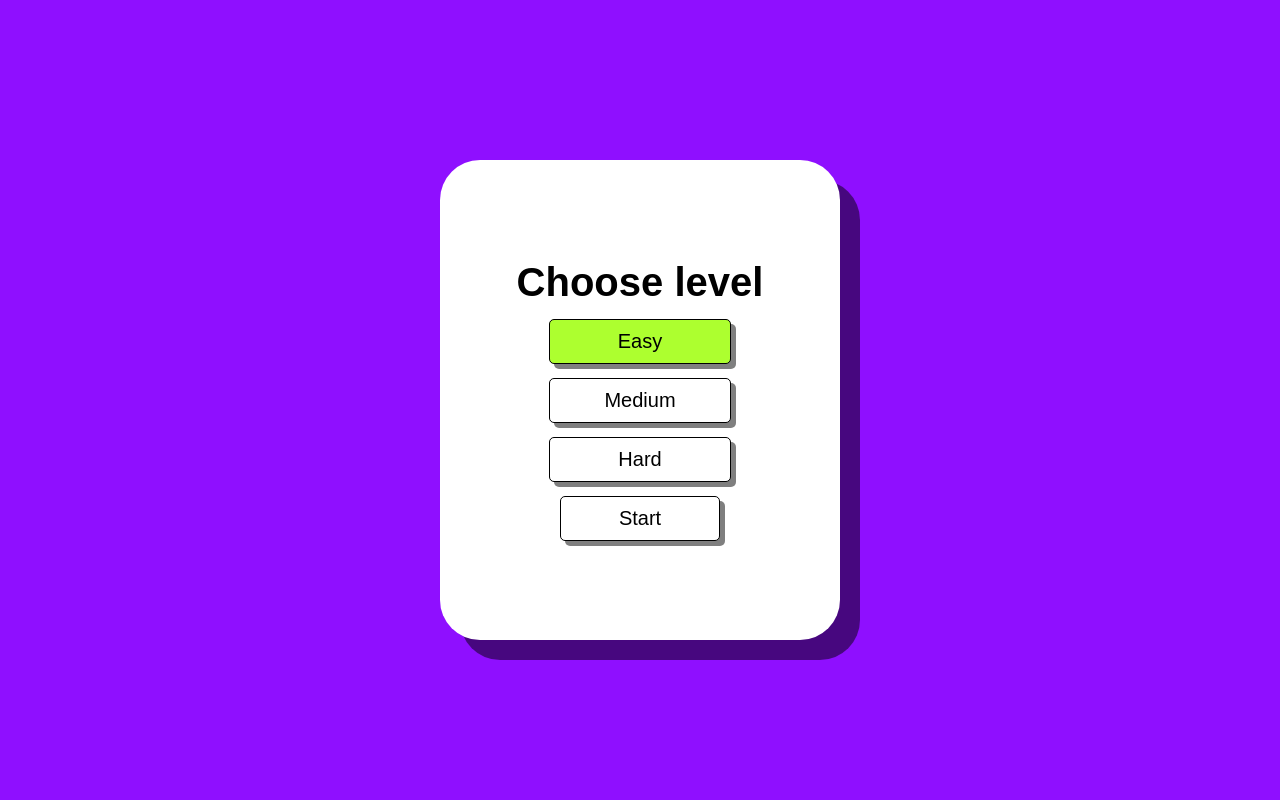
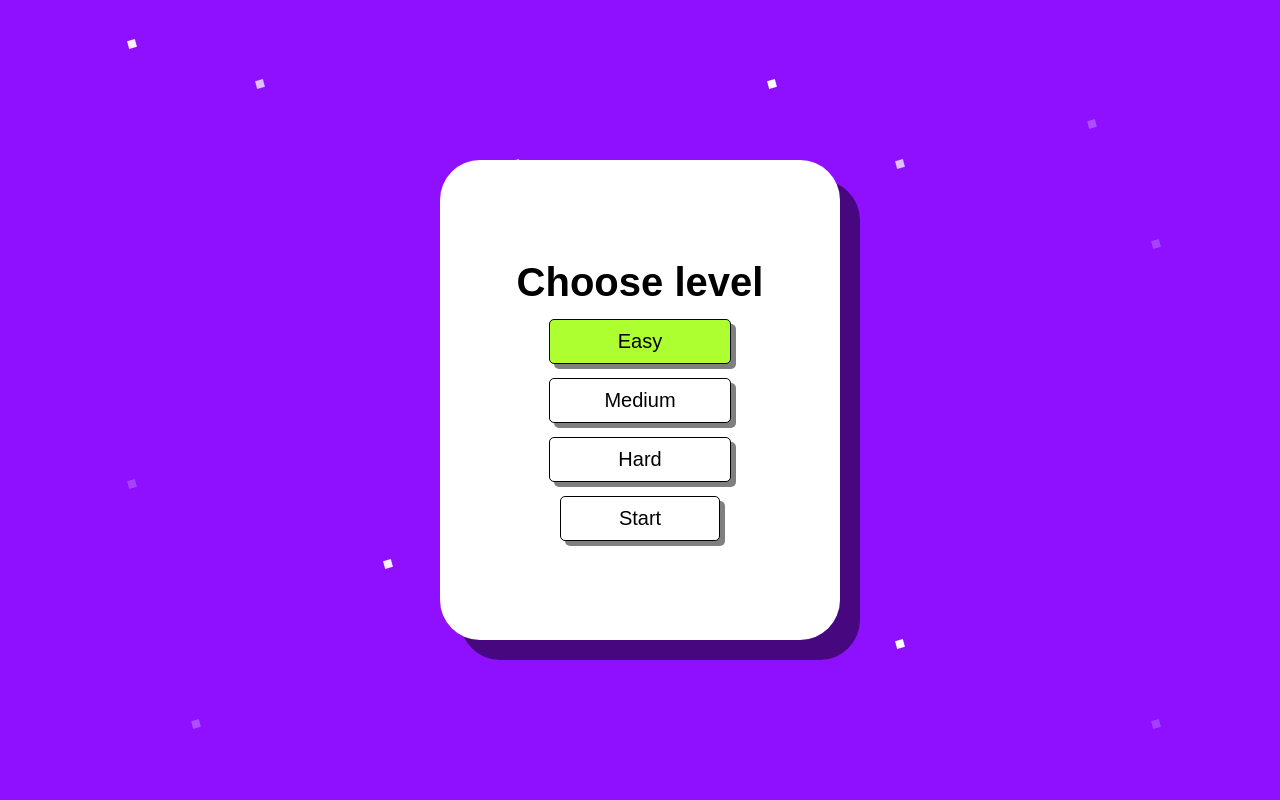
Before and after one commit to Dhanush-ck/trivia-app, a Django app: page /level in a window 1280 px wide. Run offline with Django 5.2, Linux system fonts and the light colour scheme; some web fonts are replaced.

Commit message:
feat : Added stars and connected css file

```diff
--- a/main/templates/level.html
+++ b/main/templates/level.html
@@ -7,10 +7,14 @@
     <meta name="viewport" content="width=device-width, initial-scale=1.0">
     <link href="https://fonts.googleapis.com/css2?family=WDXL+Lubrifont+TC&display=swap" rel="stylesheet">
     <link rel="stylesheet" href="{% static 'css/level.css' %}">
+    <link rel="stylesheet" href="{% static 'css/star.css' %}">
     <title>Level</title>
 </head>
 <body>
     <div class="container">
+        {% for i in "****************" %}
+            <div class="star"></div>
+        {% endfor %}
         <form action="" method="post" class="form">
             <h1>Choose level</h1>
             {% csrf_token %}
```
